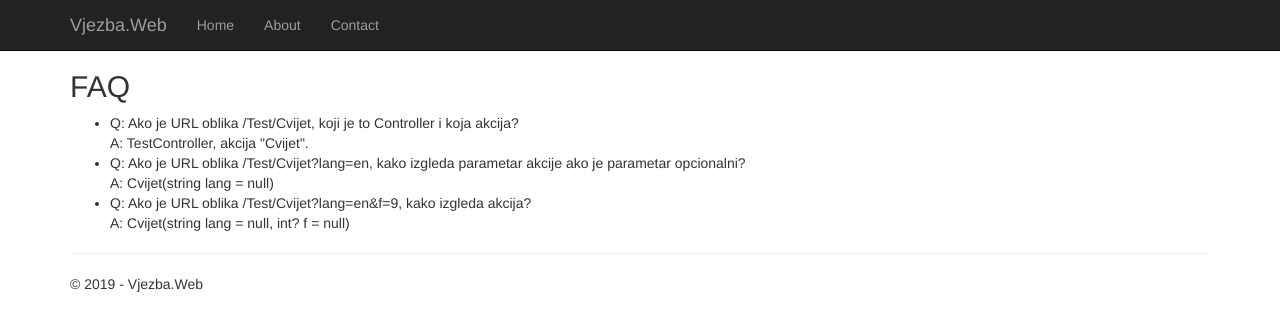
After one commit to SirTediousOfFoo/ASP-MVC_Projekt, an ASP.NET Core app: template src/Vjezba/Vjezba.Web/Views/Home/FAQ.cshtml in a window 1280 px wide. The commit adds this page. Shown: the top 331 px of the page. Run offline with ASP.NET Core 8, Linux system fonts and the light colour scheme; the template is opened without the code that fills it, so the values that code supplies are empty.

Commit message:
Rjesenje zadatka 4.1

```diff
--- /dev/null
+++ b/src/Vjezba/Vjezba.Web/Views/Home/FAQ.cshtml
@@ -0,0 +1,40 @@
+@{
+    ViewData["Title"] = "FAQ";
+    var selectedNumber = (int?)ViewData["selected"];
+}
+<h2>@ViewData["Title"]</h2>
+
+<ul>
+    <li>
+        <div class="@(selectedNumber == 1 ? "bold" : "")">
+            Q: Ako je URL oblika /Test/Cvijet, koji je to Controller i koja akcija?
+        </div>
+        <div>
+            A: TestController, akcija "Cvijet".
+        </div>
+    </li>
+
+    <li>
+        <div class="@(selectedNumber == 2 ? "bold" : "")">
+            Q: Ako je URL oblika /Test/Cvijet?lang=en, kako izgleda parametar akcije ako je parametar opcionalni?
+        </div>
+        <div>
+            A: Cvijet(string lang = null)
+        </div>
+    </li>
+
+    <li>
+        <div class="@(selectedNumber == 3 ? "bold" : "")">
+            Q: Ako je URL oblika /Test/Cvijet?lang=en&f=9, kako izgleda akcija?
+        </div>
+        <div>
+            A: Cvijet(string lang = null, int? f = null)
+        </div>
+    </li>
+</ul>
+
+<style type="text/css">
+    .bold{
+        font-weight: bold;
+    }
+</style>
```
Also changed, not shown: src/Vjezba/Vjezba.Web/Controllers/HomeController.cs (+7 -0 lines), src/Vjezba/Vjezba.Web/Views/Home/About.cshtml (+9 -0 lines).
